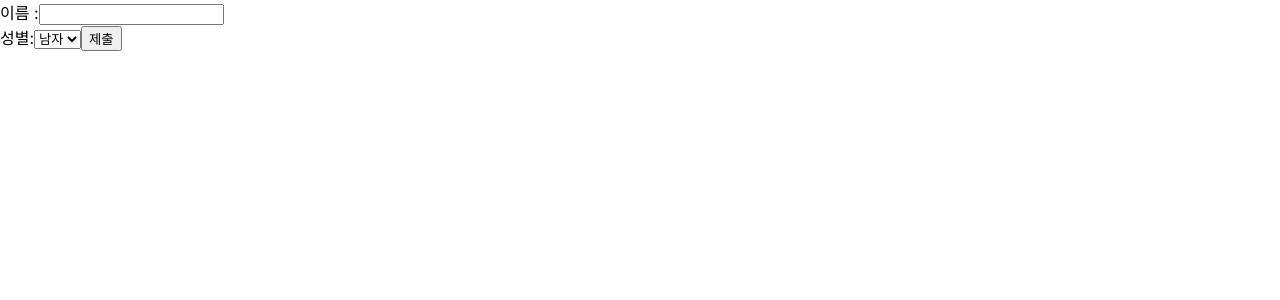
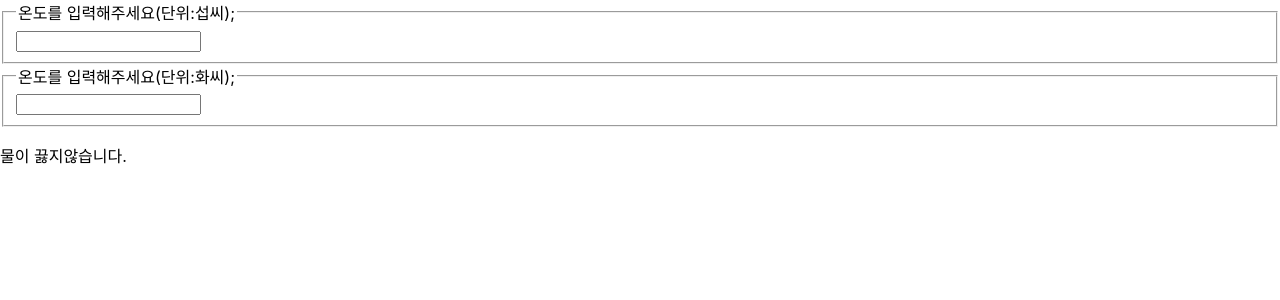
Before and after one commit to mareto1017/23-React1, a React (Create React App) app: page / in a window 1280 px wide. Shown: the top 300 px of the page. Built offline with nearby package versions, Linux system fonts and the light colour scheme.

Commit message:
5/11 11주차

```diff
--- /dev/null
+++ b/src/chapter_12/Caculator.jsx
@@ -0,0 +1,67 @@
+import React, {useState} from "react";
+import TemperatureInput from "./TemperatureInput";
+
+function BoilingVerdict(props) {
+    if (props.celsius >= 100) {
+        return <p>물이 끓습니다.</p>;
+    }
+    return <p>물이 끓지않습니다.</p>;
+
+}
+
+function toCelsius(fahrenheit) {
+    return ((fahrenheit - 32) * 5) / 9;
+}
+
+function toFahrenheit(celsius) {
+    return (celsius * 9) / 5 + 32;
+}
+
+function tryConvert(temperature, convert) {
+    const input = parseFloat(temperature);
+    if (Number.isNaN(input)){
+        return "";
+    }
+    const output = convert(input);
+    const rounded = Math.round(output * 1000) / 1000;
+    return rounded.toString();
+}
+
+function Calculator(props) {
+    const [temperature, setTemperature] = useState("");
+    const [scale, setScale] = useState("c");
+
+    const handleCelsiusChange = (temperature) => {
+        setTemperature(temperature);
+        setScale("c")
+    };
+
+    const handleFahreheitChange = (temperature) => {
+        setTemperature(temperature);
+        setScale("f")
+    };
+
+    const celsius =
+        scale === "f" ? tryConvert(temperature, toCelsius) : temperature;
+
+    const fahrenheit =
+        scale === "c" ? tryConvert(temperature, toFahrenheit) : temperature;
+
+    return (
+        <div>
+            <TemperatureInput
+                scale="c"
+                temperature={celsius}
+                onTemperatureChange={handleCelsiusChange}
+            />
+            <TemperatureInput
+                scale="f"
+                temperature={fahrenheit}
+                onTemperatureChange={handleFahreheitChange}
+            />
+            <BoilingVerdict celsius={parseFloat(celsius)} />
+        </div>
+    );
+}
+
+export default Calculator;
--- /dev/null
+++ b/src/chapter_12/TemperatureInput.jsx
@@ -0,0 +1,21 @@
+const scalNames = {
+    c: "섭씨",
+    f: "화씨",
+};
+
+function TemperatureInput(props){
+    const handleChange = (event) => {
+        props.onTemperatureChange(event.target.value);
+    };
+
+    return (
+        <fieldset>
+            <legend>
+                온도를 입력해주세요(단위:{scalNames[props.scale]});
+            </legend>
+            <input value={props.temperature} onChange={handleChange}/>
+        </fieldset>
+    )
+}
+
+export default TemperatureInput;
--- a/src/index.js
+++ b/src/index.js
@@ -11,12 +11,13 @@ import CommentList from './chapter_05/CommentList';
 import NotificationList from './chapter_06/NotificationList';
 import AttendaceBook from './chapter_10/AttendanceBook';
 import SingUp from './chapter_11/SingUp';
+import Calculator from './chapter_12/Caculator';
 
 
 const root = ReactDOM.createRoot(document.getElementById('root'));
 root.render(
   <React.StrictMode>
-    <SingUp/>
+    <Calculator/>
   </React.StrictMode>
 );
 
```
Also changed, not shown: 1 other file (tests, documents, lock files or other folders).
